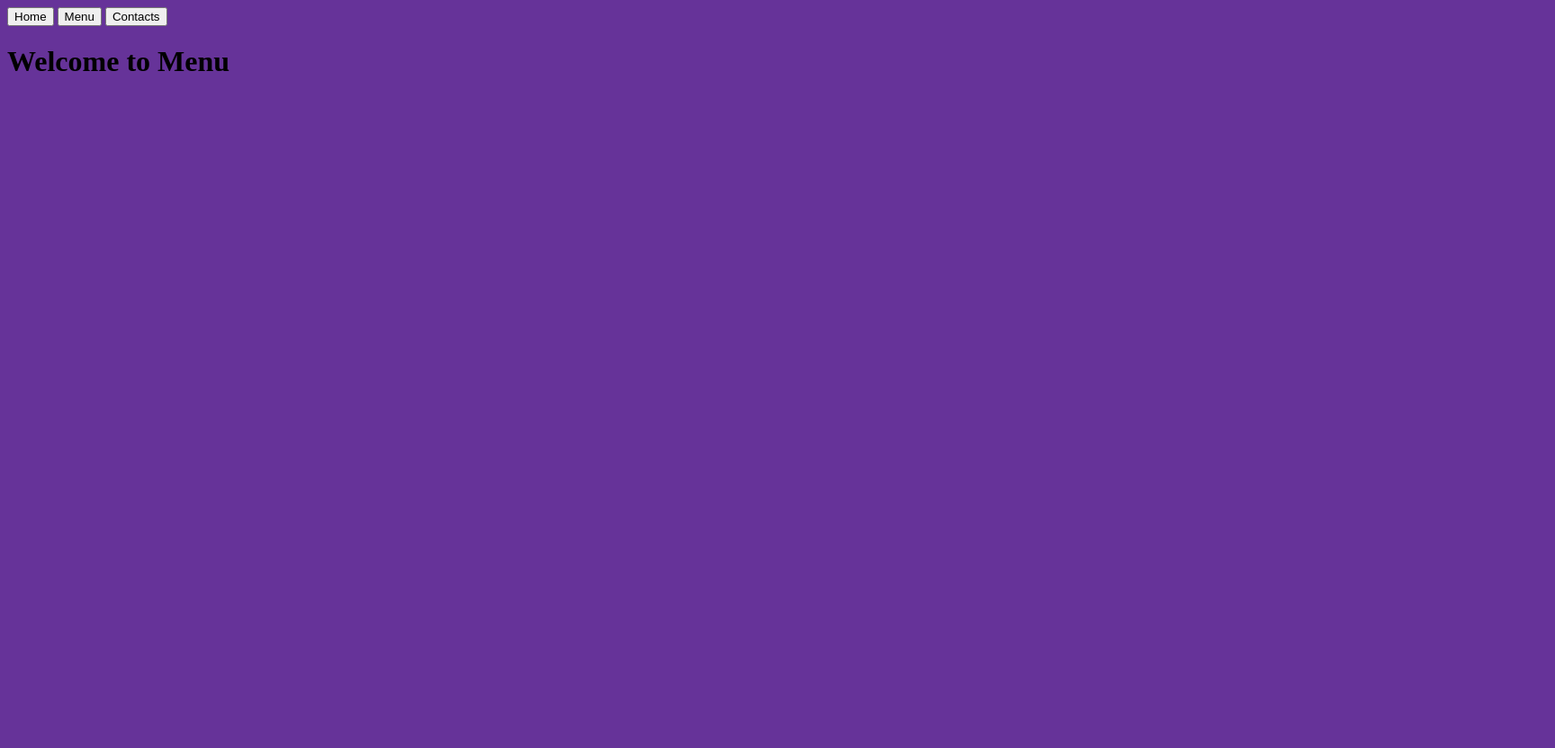
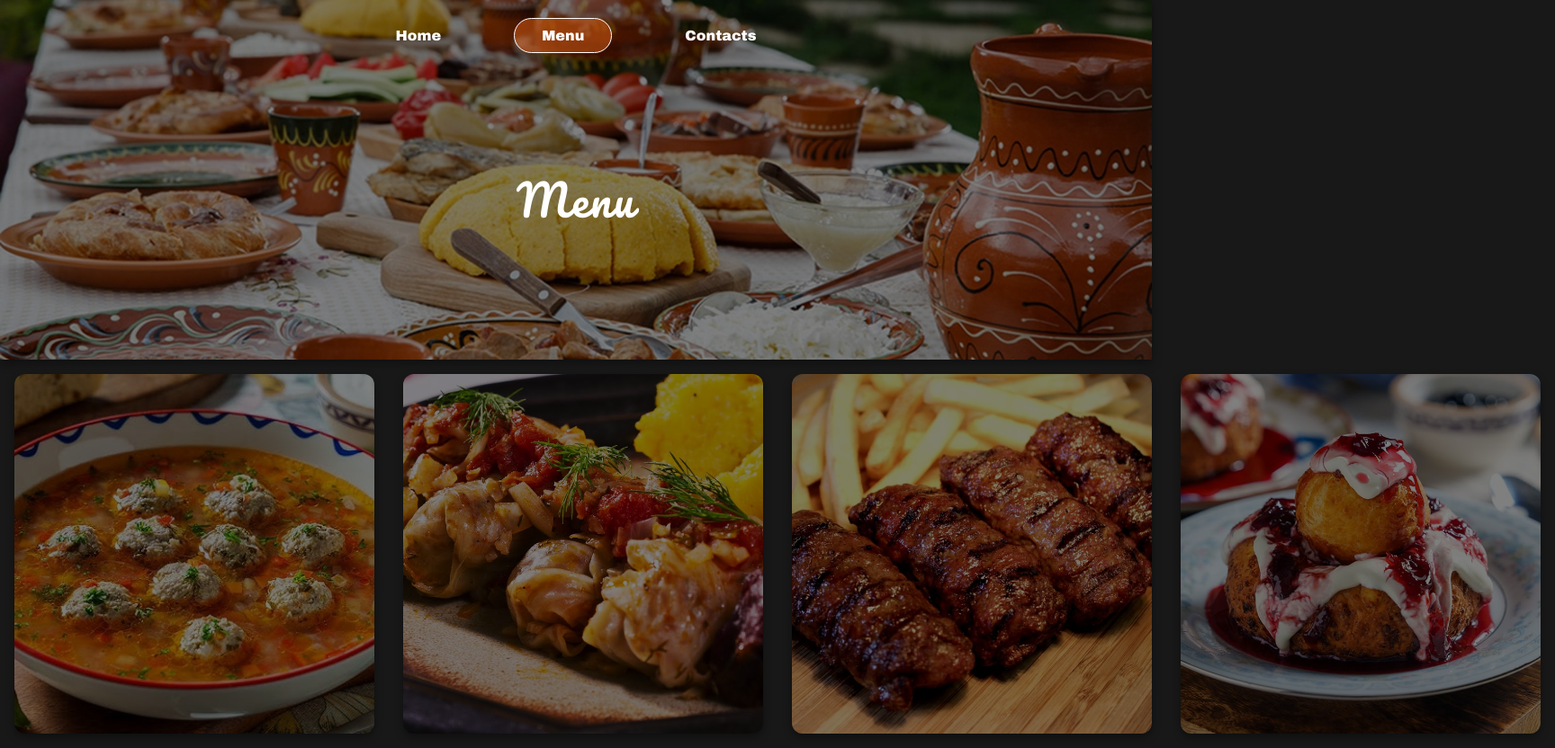
Before and after one commit to ecarapan/restaurant-page, a website built with webpack: page src/template.html in a window 1280 px wide. Both pictures are taken after a click on the button "Menu". Shown: the whole page at 90% size, 1728 px wide, since content can reach past the window. Before the commit the page ends 800 px from the top, so only its background shows below. Built offline with nearby package versions, Linux system fonts and the light colour scheme.

Commit message:
Style home page

```diff
--- a/src/contacts.js
+++ b/src/contacts.js
@@ -1,9 +1,15 @@
 export function loadContacts() {
     const content = document.getElementById('content');
+    const header = document.querySelector('header');
+
+    const oldHeadline = header.querySelector('h1');
+    if (oldHeadline) {
+        header.removeChild(oldHeadline);
+    }
+
     const headline = document.createElement('h1');
-    headline.textContent = "Welcome to Contacts";
+    headline.textContent = "Contacts";
 
 
-
-    content.appendChild(headline);
+    header.appendChild(headline);
 }
--- a/src/home.js
+++ b/src/home.js
@@ -1,16 +1,47 @@
+import parterImg from '../images/parter.jpg';
+import subsolaImg from '../images/subsola.jpg';
+
 export function loadHome() {
     const content = document.getElementById('content');
+    const header = document.querySelector('header');
+
+    const oldHeadline = header.querySelector('h1');
+    if (oldHeadline) {
+        header.removeChild(oldHeadline);
+    }
+
     const headline = document.createElement('h1');
-    headline.textContent = "Welcome to My Restaurant!";
+    headline.textContent = "Home";
+
+    const title = document.createElement('p');
+    title.textContent = "Welcome to Restaurant La Matei!";
     const description = document.createElement('p');
-    description.textContent = "Best food in town!";
+    description.textContent = "Welcome to Restaurant La Matei! " +
+    "We proudly serve authentic Romanian dishes made with love, including our famous mici. " +
+    "Come and enjoy the true taste of tradition in a warm and friendly atmosphere.";
+
+    const descDiv = document.createElement('div');
+
+    const hours = document.createElement('p');
+    hours.textContent = "Open daily: 7:00 AM – 11:00 PM"
+
+    const imgOne = document.createElement('img');
+    imgOne.src = parterImg;
+    imgOne.alt = 'Restaurant upstairs';
+
+    const imgTwo = document.createElement('img');
+    imgTwo.src = subsolaImg;
+    imgTwo.alt = 'Restaurant downstairs';
 
 
     const image = document.createElement('img');
-    image.src = 'https://t3.ftcdn.net/jpg/03/24/73/92/360_F_324739203_keeq8udvv0P2h1MLYJ0GLSlTBagoXS48.jpg';
 
-    content.appendChild(headline);
-    content.appendChild(description);
-    content.appendChild(image);
+    header.appendChild(headline);
+    content.appendChild(imgOne);
+    content.appendChild(descDiv);
+    content.appendChild(imgTwo);
 
+    descDiv.appendChild(title);
+    descDiv.appendChild(description);
+    descDiv.appendChild(hours);
 }
--- a/src/index.js
+++ b/src/index.js
@@ -3,23 +3,36 @@ import { loadHome } from './home';
 import { loadMenu } from './menu';
 import { loadContacts } from './contacts';
 
+const homeBtn = document.getElementById('home-btn');
+const menuBtn = document.getElementById('menu-btn');
+const contactsBtn = document.getElementById('contacts-btn');
+
 function clearContent() {
     document.getElementById('content').innerHTML = '';
 }
 
-document.getElementById('home-btn').addEventListener('click', () => {
+function setActiveButton(activeBtn) {
+    document.querySelectorAll('button').forEach(btn => btn.classList.remove('active'));
+    activeBtn.classList.add('active');
+}
+
+homeBtn.addEventListener('click', () => {
+    setActiveButton(homeBtn);
     clearContent();
     loadHome();
 });
 
-document.getElementById('menu-btn').addEventListener('click', () => {
+menuBtn.addEventListener('click', () => {
+    setActiveButton(menuBtn);
     clearContent();
     loadMenu();
 });
 
-document.getElementById('contacts-btn').addEventListener('click', () => {
+contactsBtn.addEventListener('click', () => {
+    setActiveButton(contactsBtn);
     clearContent();
     loadContacts();
 });
 
+setActiveButton(homeBtn);
 loadHome();
--- a/src/menu.js
+++ b/src/menu.js
@@ -1,9 +1,34 @@
 export function loadMenu() {
     const content = document.getElementById('content');
+    const header = document.querySelector('header');
+
+    const oldHeadline = header.querySelector('h1');
+    if (oldHeadline) {
+        header.removeChild(oldHeadline);
+    }
+
+    const containerDiv = document.createElement('div');
+    containerDiv.classList.add('menu-container')
+
     const headline = document.createElement('h1');
-    headline.textContent = "Welcome to Menu";
+    headline.textContent = "Menu";
 
+    const ciorbaDiv = document.createElement('div');
+    ciorbaDiv.classList.add('ciorba');
 
+    const sarmaleDiv = document.createElement('div');
+    sarmaleDiv.classList.add('sarmale');
 
-    content.appendChild(headline);
+    const miciDiv = document.createElement('div');
+    miciDiv.classList.add('mici');
+
+    const papanasiDiv = document.createElement('div');
+    papanasiDiv.classList.add('papanasi');
+
+    header.appendChild(headline);
+    content.appendChild(containerDiv);
+    containerDiv.appendChild(ciorbaDiv);
+    containerDiv.appendChild(sarmaleDiv);
+    containerDiv.appendChild(miciDiv);
+    containerDiv.appendChild(papanasiDiv);
 }
--- a/src/styles.css
+++ b/src/styles.css
@@ -1,3 +1,143 @@
-body {
-    background-color: rebeccapurple;
+*,
+*::before,
+*::after {
+  box-sizing: border-box;
+  /* border: 1px solid red; */
+  font-family: 'Montserrat', 'Arial Black', Arial, sans-serif;
+  color: white;
 }
+
+body{
+  display: flex;
+  flex-direction: column;
+  margin: 0;
+  padding: 0;
+  min-height: 100vh;
+  background-color: #181818;
+}
+
+header {
+  display: flex;
+  flex-direction: column;
+  gap: 120px;
+  height: 400px;
+  background-image: url('../images/meal.jpg');
+  background-size: cover;
+  background-position: center;
+  background-color: rgba(0,0,0,0.5);
+  background-blend-mode: darken;
+  box-shadow: 0 4px 10px rgba(0,0,0,0.4);
+}
+
+header h1 {
+  margin: 0px;
+  display: flex;
+  justify-content: center;
+  color: white;
+  font-family: 'Pacifico', cursive;
+  font-size: 3rem; /* adjust as needed */
+  font-weight: normal;
+  letter-spacing: 2px;
+}
+
+nav {
+  display: flex;
+  justify-content: center;
+  gap: 50px;
+  margin-top: 20px;
+}
+
+button {
+  color: white;
+  background: none;
+  padding: 10px 30px;
+  border: none;
+  font-size: 1rem;
+  font-weight: bold;
+  border-radius: 100px;
+  border: 1px solid transparent;
+}
+
+button.active {
+  border: 1px solid white;
+  background-color: rgba(197, 82, 17, 0.6);
+  color: #fff;
+}
+
+#content {
+  flex: 1;
+  display: flex;
+  justify-content: space-around;
+  align-items: center;
+
+}
+
+#content img {
+  max-width: 500px;
+  height: auto;
+  border-radius: 12px;
+
+}
+
+#content p {
+  width: 500px;
+  font-size: 1.5rem;
+  text-align: center;
+  font-family: 'Pacifico', cursive;
+}
+
+#content div p:nth-of-type(1) {
+  font-size: 2rem;
+}
+
+.menu-container {
+  display: flex;
+}
+
+.menu-container div {
+  background-color: white;
+  min-width: 400px;   /* ensures div is visible */
+  min-height: 400px;  /* ensures div is visible */
+  padding: 1rem;
+  margin: 1rem;
+  border-radius: 12px;
+  background-color: rgba(0,0,0,0.5);
+  background-blend-mode: darken;
+  box-shadow: 0 4px 10px rgba(0,0,0,0.4);
+}
+
+.ciorba {
+  background-image: url('../images/ciorba.jpg');
+  background-size: cover;
+  background-position: center;
+  background-repeat: no-repeat;
+  min-height: 200px;
+  border-radius: 12px;
+}
+
+.sarmale {
+  background-image: url('../images/sarmale.jpg');
+  background-size: cover;
+  background-position: center;
+  background-repeat: no-repeat;
+  min-height: 200px;
+  border-radius: 12px;
+}
+
+.mici {
+  background-image: url('../images/mici.jpg');
+  background-size: cover;
+  background-position: center;
+  background-repeat: no-repeat;
+  min-height: 200px;
+  border-radius: 12px;
+}
+
+.papanasi {
+  background-image: url('../images/papanasi.jpg');
+  background-size: cover;
+  background-position: center;
+  background-repeat: no-repeat;
+  min-height: 200px;
+  border-radius: 12px;
+}
--- a/src/template.html
+++ b/src/template.html
@@ -7,6 +7,7 @@
 </head>
 <body>
   <header>
+    <link href="https://fonts.googleapis.com/css?family=Pacifico&display=swap" rel="stylesheet">
     <nav>
       <button id="home-btn">Home</button>
       <button id="menu-btn">Menu</button>
--- /dev/null
+++ b/webpack.config.js
@@ -0,0 +1,38 @@
+// webpack.config.js
+const path = require("path");
+const HtmlWebpackPlugin = require("html-webpack-plugin");
+
+module.exports = {
+  mode: "development",
+  entry: "./src/index.js",
+  output: {
+    filename: "main.js",
+    path: path.resolve(__dirname, "dist"),
+    clean: true,
+  },
+  devtool: "eval-source-map",
+  devServer: {
+    watchFiles: ["./src/template.html"],
+  },
+  plugins: [
+    new HtmlWebpackPlugin({
+      template: "./src/template.html",
+    }),
+  ],
+  module: {
+    rules: [
+      {
+        test: /\.css$/i,
+        use: ["style-loader", "css-loader"],
+      },
+      {
+        test: /\.html$/i,
+        loader: "html-loader",
+      },
+      {
+        test: /\.(png|svg|jpg|jpeg|gif)$/i,
+        type: "asset/resource",
+      },
+    ],
+  },
+};
```
Also changed, not shown: package.json (added, +29 -0 lines), images/ciorba.jpg (added), images/meal.jpg (added), images/mici.jpg (added), images/papanasi.jpg (added), images/parter.jpg (added), images/sarmale.jpg (added), images/subsola.jpg (added), 1 other file.
